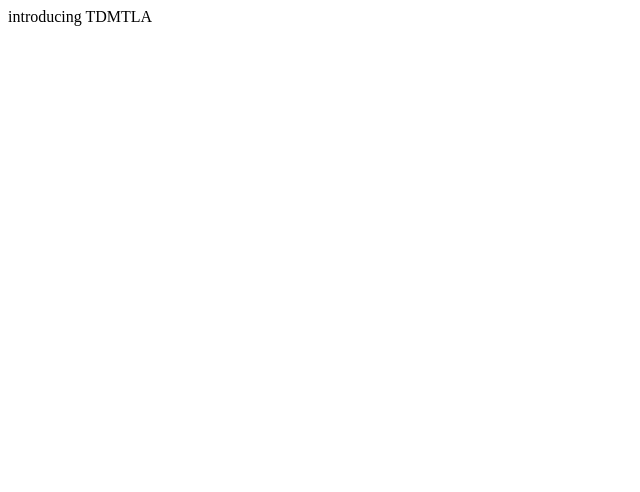
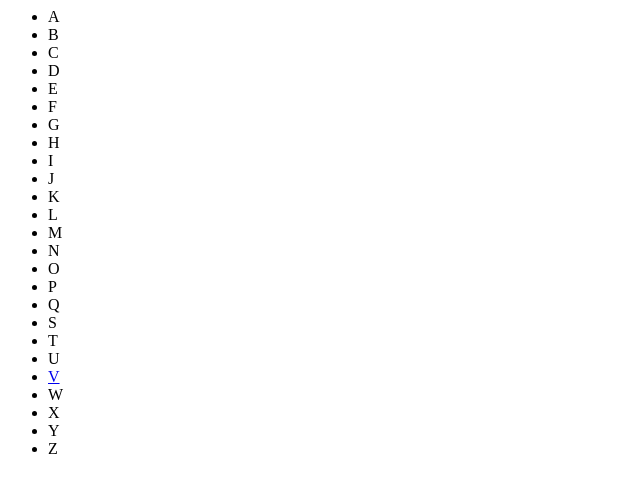
Before and after one commit to tdmtla/tdmtla.github.io, a plain HTML site: page index.html in a window 1280 px wide. Shown: the whole page, without its empty margins (0-640 px from the left). Drawn offline with Linux system fonts and the light colour scheme.

Commit message:
fixes #1

```diff
--- a/index.html
+++ b/index.html
@@ -1 +1,32 @@
-introducing TDMTLA
+<html>
+        <head><title>introducing TDMTLA (Too Damn Many Three Letter Acronyms)</title></head>
+        <body>
+                <ul>
+                        <li>A</li>
+                        <li>B</li>
+                        <li>C</li>
+                        <li>D</li>
+                        <li>E</li>
+                        <li>F</li>
+                        <li>G</li>
+                        <li>H</li>
+                        <li>I</li>
+                        <li>J</li>
+                        <li>K</li>
+                        <li>L</li>
+                        <li>M</li>
+                        <li>N</li>
+                        <li>O</li>
+                        <li>P</li>
+                        <li>Q</li>
+                        <li>S</li>
+                        <li>T</li>
+                        <li>U</li>
+                        <li><a href="v.html">V<a></li>
+                        <li>W</li>
+                        <li>X</li>
+                        <li>Y</li>
+                        <li>Z</li>
+                </ul>
+        </body>
+</html>
```
